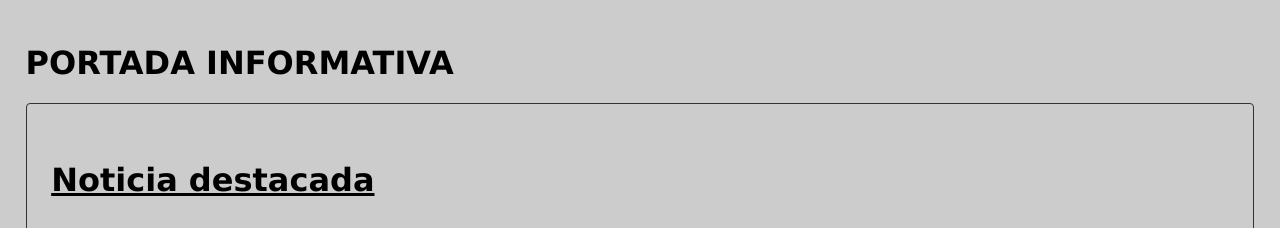
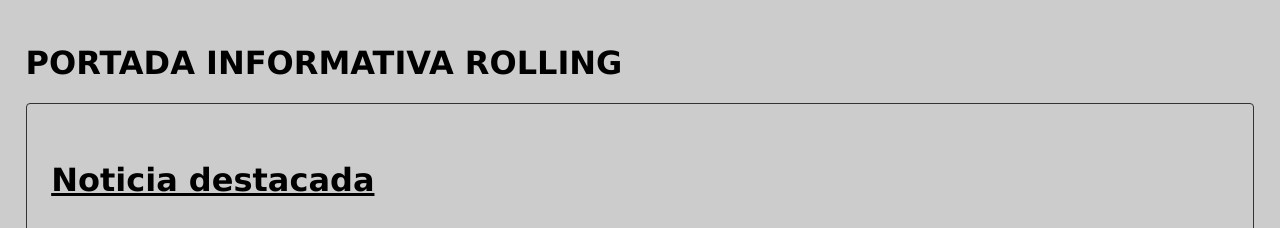
Before and after one commit to mundostr/rolling_90i_clase_15, a plain HTML site: page index.html in a window 1280 px wide. Shown: the part 240-468 px from the top of the page. Drawn offline with Linux system fonts and the light colour scheme.

Commit message:
Actualizado título

```diff
--- a/index.html
+++ b/index.html
@@ -20,7 +20,7 @@
     </nav>
 
     <main>
-        <h1>PORTADA INFORMATIVA</h1>
+        <h1>PORTADA INFORMATIVA ROLLING</h1>
 
         <section>
             <article>
```
